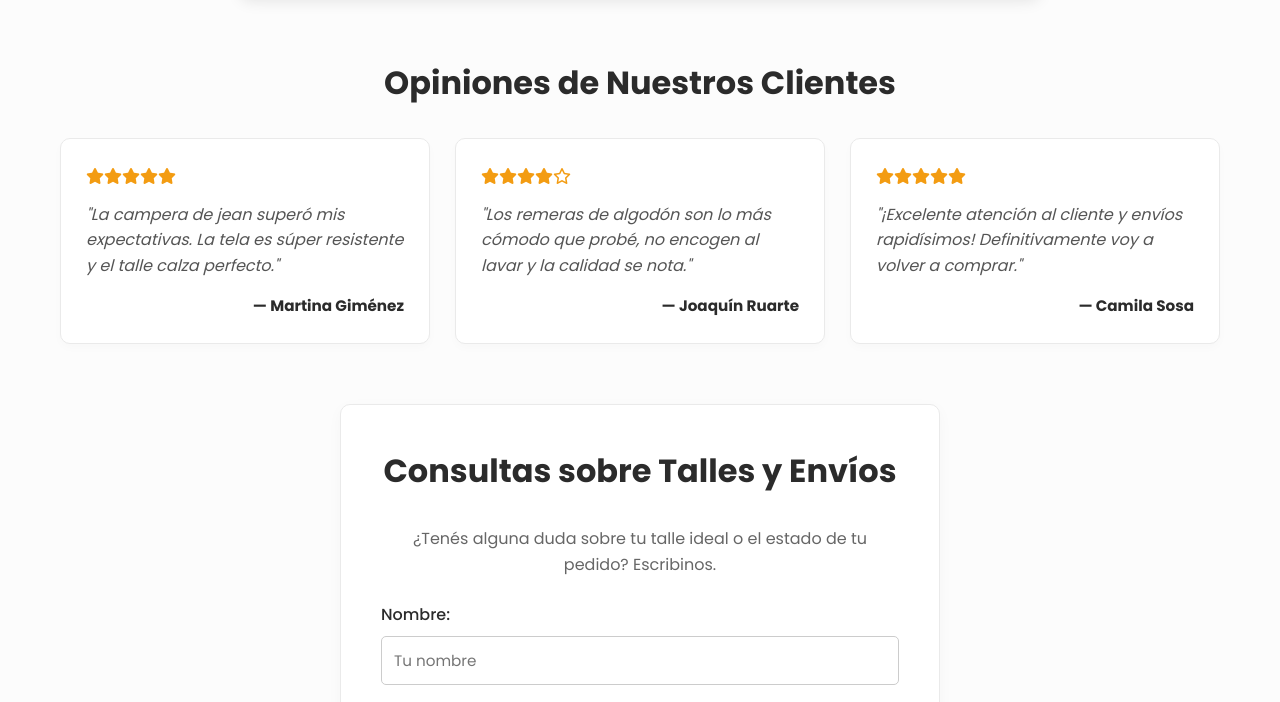
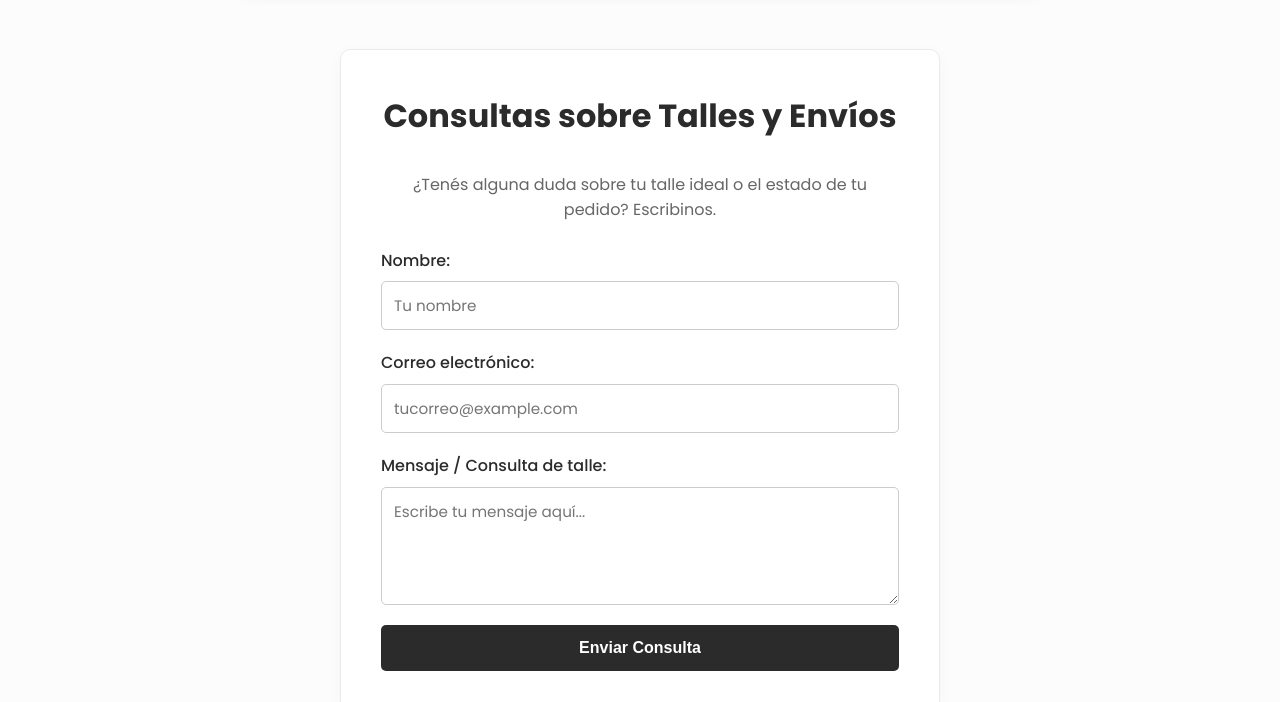
Before and after one commit to camila01-cmd/proyecto-preentrega, a plain HTML site: page index.html in a window 1280 px wide. Shown: the part 1658-2360 px from the top of the page. Drawn offline with Linux system fonts and the light colour scheme.

Commit message:
index.html

```diff
--- a/index.html
+++ b/index.html
@@ -1,10 +1,9 @@
-<!doctype html>
 <html lang="es">
   <head>
     <meta charset="UTF-8" />
     <meta name="viewport" content="width=device-width, initial-scale=1.0" />
     <title>Estilo Urbano - Tienda de Ropa</title>
-    <!-- Importación de Google Fonts y Font Awesome para Iconos -->
+
     <link rel="preconnect" href="https://fonts.googleapis.com" />
     <link rel="preconnect" href="https://fonts.gstatic.com" crossorigin />
     <link
@@ -15,11 +14,10 @@
       rel="stylesheet"
       href="https://cdnjs.cloudflare.com/ajax/libs/font-awesome/6.4.0/css/all.min.css"
     />
-    <!-- Enlace al archivo CSS externo -->
+
     <link rel="stylesheet" href="styles.css" />
   </head>
   <body>
-    <!-- HEADER -->
     <header>
       <div class="header-container">
         <!-- Logo corregido -->
@@ -27,22 +25,18 @@
         <h1>Distrito urbano| Indumentaria</h1>
       </div>
 
-      <!-- BARRA DE NAVEGACIÓN -->
       <nav>
         <ul class="nav-list">
           <li><a href="#inicio">Inicio</a></li>
           <li><a href="#productos">Colección</a></li>
           <li><a href="#multimedia">Lookbook</a></li>
-          <li><a href="#reseñas">Reseñas</a></li>
           <li><a href="#contacto">Contacto</a></li>
           <li><a href="#historial">Registros</a></li>
         </ul>
       </nav>
     </header>
 
-    <!-- MAIN -->
     <main>
-      <!-- Sección Inicio -->
       <section id="inicio" class="hero-section">
         <h2>Moda y Tendencia</h2>
         <p>
@@ -51,7 +45,6 @@
         </p>
       </section>
 
-      <!-- SECCIÓN PRODUCTOS / ROPA (Flexbox - Cards) -->
       <section id="productos" class="productos-container">
         <h2>Nuestra Colección Destacada</h2>
         <div class="productos-grid">
@@ -73,7 +66,6 @@
             </button>
           </article>
 
-          <!-- Tarjeta 2 -->
           <article class="producto-card">
             <img
               src="campera.png"
@@ -91,14 +83,13 @@
             </button>
           </article>
 
-          <!-- Tarjeta 3 -->
           <article class="producto-card">
             <img
               src="pantalon.png"
               alt="Pantalón Cargo Urbano"
               class="prod-img"
             />
-            <h3 class="prod-title">Pantalón Cargo Urbano</h3>
+            <h3 class="prod-title">Pantalón Cargo</h3>
             <p class="prod-desc">
               Pantalón cargo con múltiples bolsillos laterales, estilo
               utilitario y gran confort.
@@ -111,7 +102,6 @@
         </div>
       </section>
 
-      <!-- SECCIÓN MULTIMEDIA (Desfile / Lookbook) -->
       <section id="multimedia" class="multimedia-section">
         <h2>Desfile Lookbook Temporada</h2>
         <div class="media-container">
@@ -124,55 +114,10 @@
               label="Español"
               default
             />
-            Tu navegador no soporta la reproducción de videos.
           </video>
         </div>
       </section>
 
-      <!-- SECCIÓN RESEÑAS (CSS Grid) -->
-      <section id="reseñas" class="reseñas">
-        <h2>Opiniones de Nuestros Clientes</h2>
-        <div class="reseñas-grid">
-          <div class="card">
-            <div class="stars">
-              <i class="fa-solid fa-star"></i><i class="fa-solid fa-star"></i
-              ><i class="fa-solid fa-star"></i><i class="fa-solid fa-star"></i
-              ><i class="fa-solid fa-star"></i>
-            </div>
-            <p class="opinion">
-              "La campera de jean superó mis expectativas. La tela es súper
-              resistente y el talle calza perfecto."
-            </p>
-            <h4>— Martina Giménez</h4>
-          </div>
-          <div class="card">
-            <div class="stars">
-              <i class="fa-solid fa-star"></i><i class="fa-solid fa-star"></i
-              ><i class="fa-solid fa-star"></i><i class="fa-solid fa-star"></i
-              ><i class="fa-regular fa-star"></i>
-            </div>
-            <p class="opinion">
-              "Los remeras de algodón son lo más cómodo que probé, no encogen al
-              lavar y la calidad se nota."
-            </p>
-            <h4>— Joaquín Ruarte</h4>
-          </div>
-          <div class="card">
-            <div class="stars">
-              <i class="fa-solid fa-star"></i><i class="fa-solid fa-star"></i
-              ><i class="fa-solid fa-star"></i><i class="fa-solid fa-star"></i
-              ><i class="fa-solid fa-star"></i>
-            </div>
-            <p class="opinion">
-              "¡Excelente atención al cliente y envíos rapidísimos!
-              Definitivamente voy a volver a comprar."
-            </p>
-            <h4>— Camila Sosa</h4>
-          </div>
-        </div>
-      </section>
-
-      <!-- SECCIÓN CONTACTO (Formulario con Formspree) -->
       <section id="contacto" class="contacto-section">
         <h2>Consultas sobre Talles y Envíos</h2>
         <p>
@@ -221,7 +166,6 @@
         </form>
       </section>
 
-      <!-- TABLA DE DATOS DE CONTACTO -->
       <section id="historial" class="tabla-section">
         <h2>Historial de Consultas de Clientes</h2>
         <div class="table-container">
@@ -266,10 +210,10 @@
       </section>
     </main>
 
-    <!-- FOOTER CON ICONOS DE REDES SOCIALES -->
     <footer>
       <p>
-        &copy; 2026 Distrito Urbano Indumentaria - Todos los derechos reservados.
+        &copy; 2026 Distrito Urbano Indumentaria - Todos los derechos
+        reservados.
       </p>
       <div class="social-icons">
         <a href="https://instagram.com" target="_blank" aria-label="Instagram"
```
